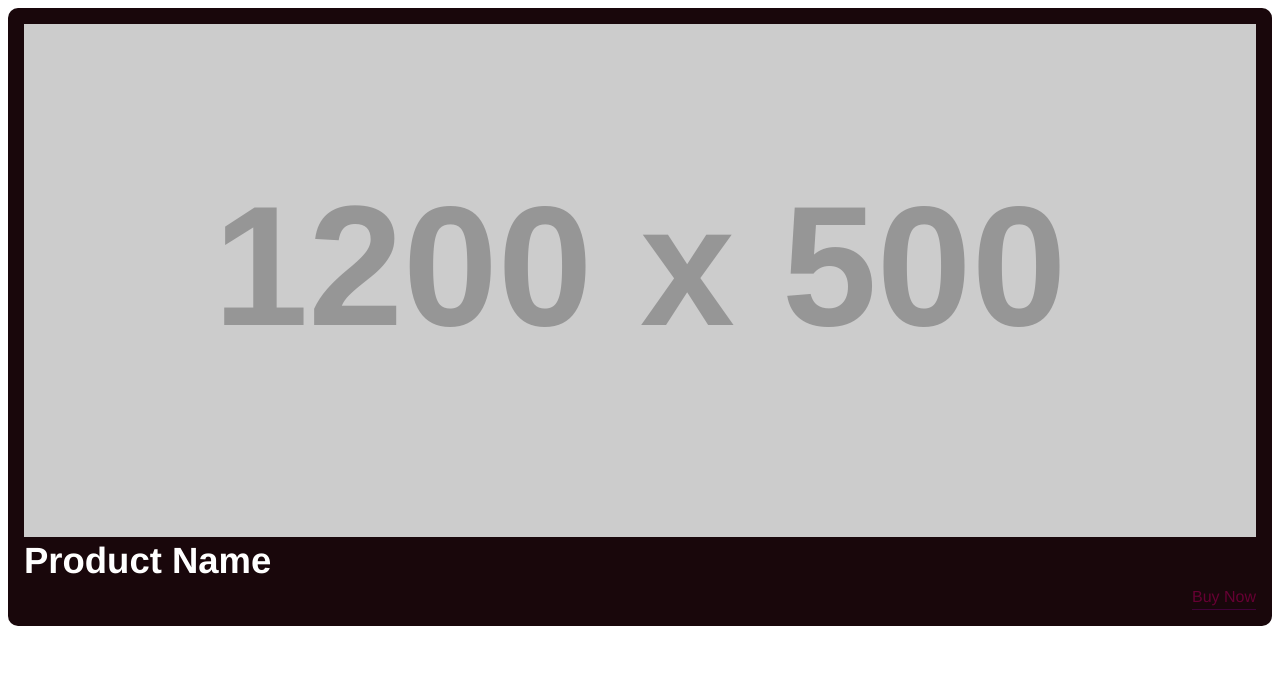
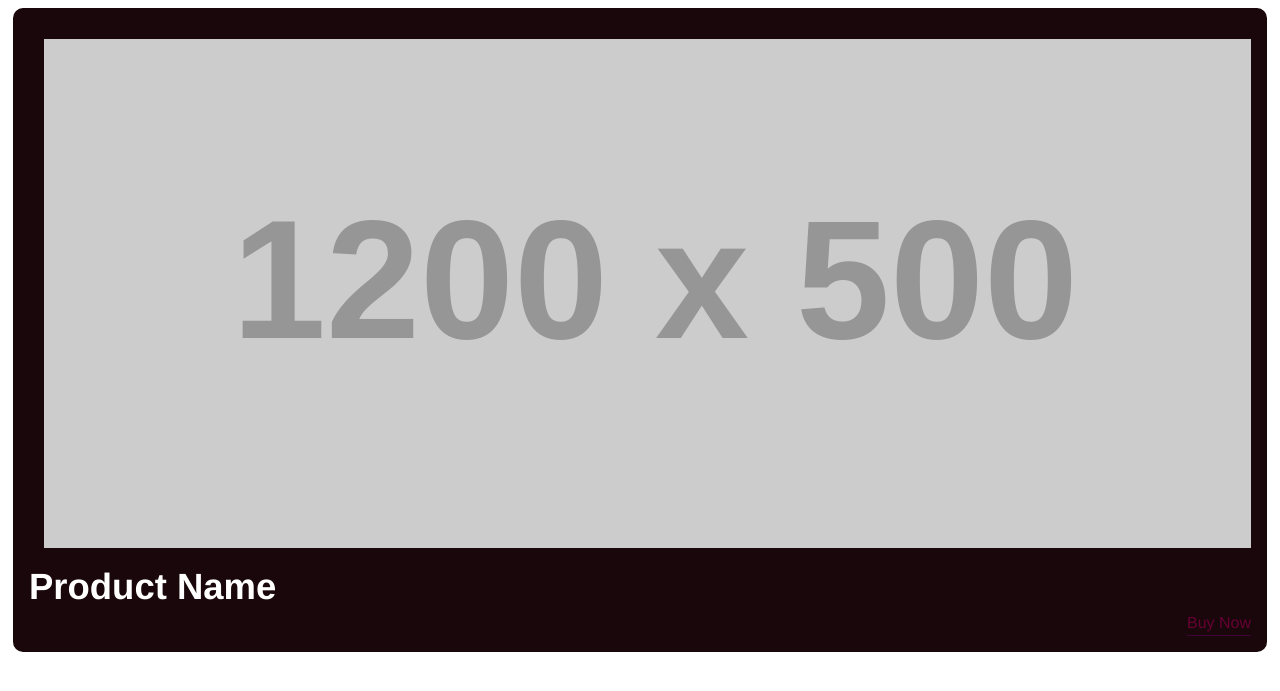
Before and after one commit to JamAbalos/ecommerce-website, a Jekyll site: the page styleguide/promo-large.html, which Jekyll copies as it is, in a window 1280 px wide. Shown: the top 691 px of the page. Built offline with Jekyll 4.4.1, drawn with Linux system fonts in a browser that asks for light colours; some web fonts are replaced; Markdown is read by kramdown in place of the engine named in the settings.

Commit message:
Added minor fixes to promos.css

```diff
--- a/css/promos.css
+++ b/css/promos.css
@@ -8,6 +8,7 @@
 	width: 100%;
 	display: block;
 	margin:0;
+	padding: 15px;
 }
 
 .sale {
@@ -19,12 +20,14 @@
 	background-color: #F78181;
 	border-radius: 10px;
 	padding: 1em;
+	margin: 5px;
 }
 
 .promo-large {
 	background-color: #19070B;
 	border-radius: 10px;
 	padding: 1em;
+	margin: 5px;
 
 }
 
```
